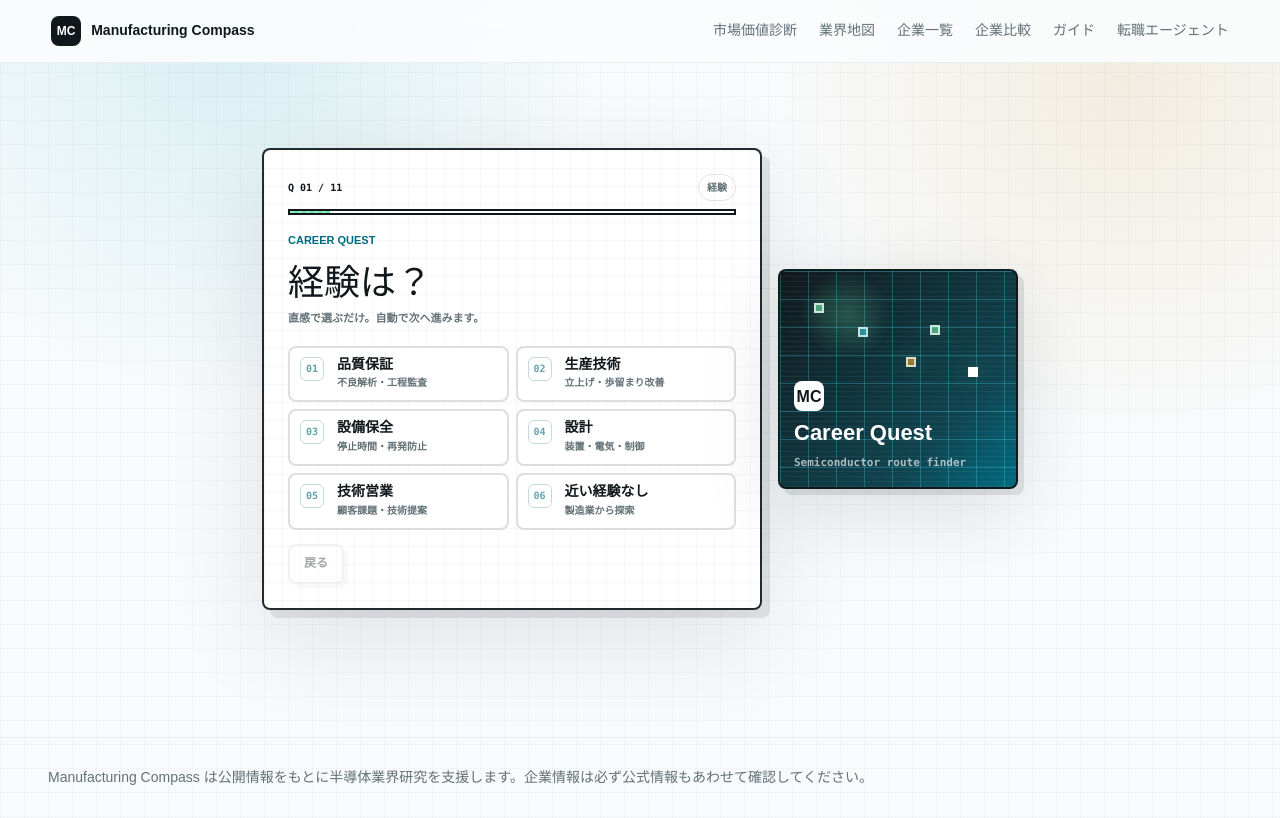
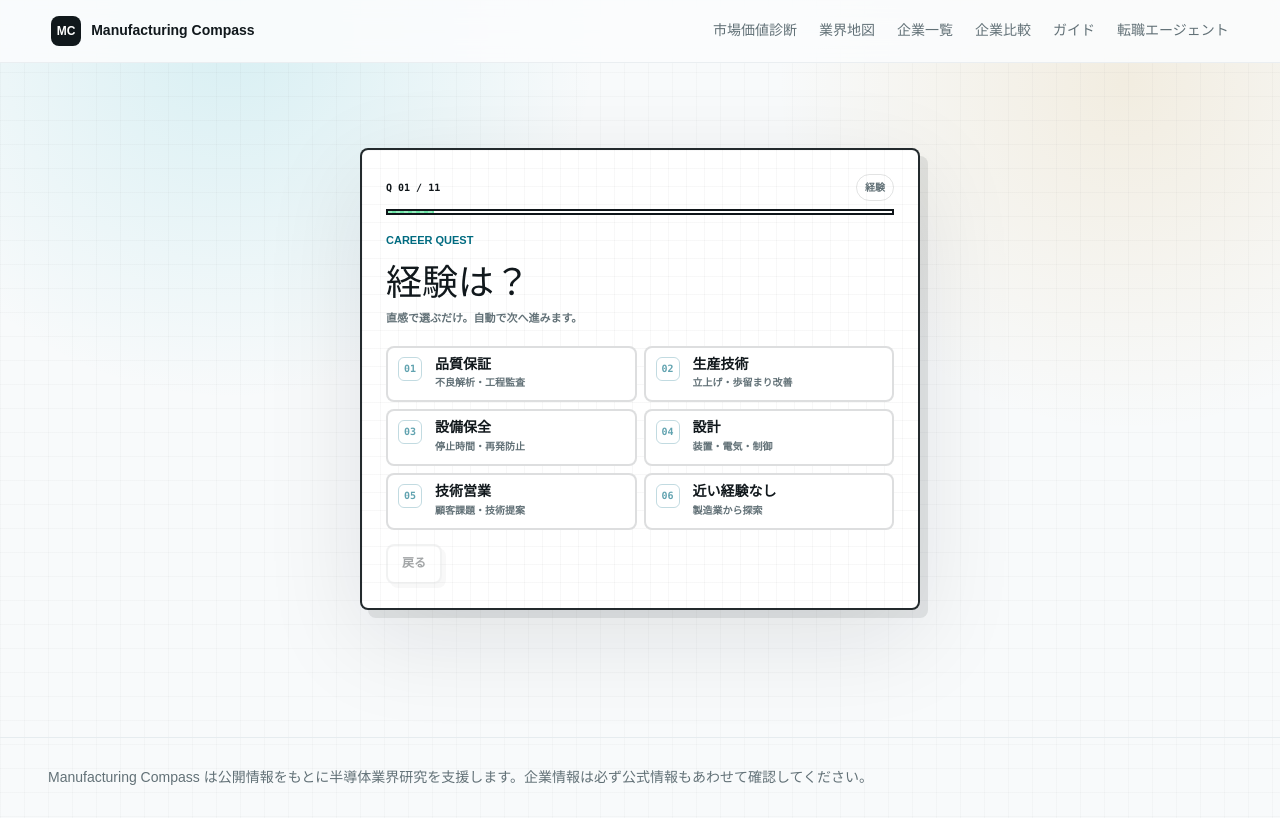
Before and after one commit to ryo0905-eng/manufacturing-compass, a Next.js app: page /career-compass in a window 1280 px wide. Built offline with nearby package versions, Linux system fonts and the light colour scheme.

Commit message:
Refine career quest layout

```diff
--- a/src/app/globals.css
+++ b/src/app/globals.css
@@ -1289,8 +1289,7 @@ select {
 }
 
 .quiz-shell {
-  grid-template-columns: minmax(0, 500px) minmax(180px, 240px);
-  gap: 16px;
+  grid-template-columns: minmax(0, 560px);
   justify-content: center;
 }
 
@@ -1476,109 +1475,6 @@ select {
 
 .quiz-actions .compact-next:disabled {
   opacity: 0;
-}
-
-.quiz-side {
-  display: grid;
-  gap: 10px;
-  justify-self: stretch;
-  min-height: 220px;
-  align-content: end;
-  position: relative;
-  border: 2px solid rgba(17, 24, 28, 0.92);
-  border-radius: 8px;
-  background:
-    radial-gradient(circle at 28% 20%, rgba(110, 231, 168, 0.24), transparent 18%),
-    linear-gradient(var(--quest-line) 1px, transparent 1px),
-    linear-gradient(90deg, var(--quest-line) 1px, transparent 1px),
-    linear-gradient(135deg, #11181c, #0f4450 72%, #006b80);
-  background-size: auto, 28px 28px, 28px 28px, auto;
-  color: #fff;
-  padding: 14px;
-  box-shadow: 6px 6px 0 rgba(17, 24, 28, 0.1), 0 20px 80px rgba(17, 24, 28, 0.12);
-  overflow: hidden;
-}
-
-.quiz-side::after {
-  content: "";
-  position: absolute;
-  inset: 0;
-  background: repeating-linear-gradient(0deg, rgba(255, 255, 255, 0.05) 0 1px, transparent 1px 5px);
-  pointer-events: none;
-}
-
-.quest-map {
-  position: absolute;
-  inset: 14px 14px auto;
-  height: 96px;
-}
-
-.quest-map i {
-  position: absolute;
-  width: 10px;
-  height: 10px;
-  border: 2px solid rgba(255, 255, 255, 0.72);
-  background: rgba(110, 231, 168, 0.62);
-  box-shadow: 0 0 22px rgba(110, 231, 168, 0.32);
-}
-
-.quest-map i:nth-child(1) {
-  top: 18px;
-  left: 20px;
-}
-
-.quest-map i:nth-child(2) {
-  top: 42px;
-  left: 64px;
-  background: rgba(48, 182, 201, 0.66);
-}
-
-.quest-map i:nth-child(3) {
-  top: 72px;
-  left: 112px;
-  background: rgba(201, 148, 46, 0.72);
-}
-
-.quest-map i:nth-child(4) {
-  top: 40px;
-  right: 62px;
-}
-
-.quest-map i:nth-child(5) {
-  top: 82px;
-  right: 24px;
-  background: #fff;
-}
-
-.quiz-side span {
-  display: inline-flex;
-  width: 30px;
-  height: 30px;
-  align-items: center;
-  justify-content: center;
-  position: relative;
-  z-index: 1;
-  border-radius: 8px;
-  background: #fff;
-  color: var(--text);
-  font-weight: 900;
-}
-
-.quiz-side strong {
-  position: relative;
-  z-index: 1;
-  max-width: 190px;
-  font-size: 22px;
-  line-height: 1.05;
-}
-
-.quiz-side small {
-  position: relative;
-  z-index: 1;
-  color: rgba(255, 255, 255, 0.65);
-  font-weight: 800;
-  font-family: ui-monospace, SFMono-Regular, Menlo, Monaco, Consolas, monospace;
-  font-size: 11px;
 }
 
 .quiz-result-card {
@@ -2544,10 +2440,6 @@ select {
     grid-template-columns: 1fr;
   }
 
-  .quiz-side {
-    display: none;
-  }
-
   .quiz-card,
   .quiz-result-card {
     padding: 22px;
--- a/src/components/CareerCompassTool.tsx
+++ b/src/components/CareerCompassTool.tsx
@@ -685,18 +685,6 @@ export function CareerCompassTool() {
         </div>
       </section>
 
-      <aside className="quiz-side" aria-hidden="true">
-        <div className="quest-map">
-          <i />
-          <i />
-          <i />
-          <i />
-          <i />
-        </div>
-        <span>MC</span>
-        <strong>Career Quest</strong>
-        <small>Semiconductor route finder</small>
-      </aside>
     </div>
   );
 }
--- a/src/data/affiliateLinks.ts
+++ b/src/data/affiliateLinks.ts
@@ -40,12 +40,12 @@ export const affiliateAgents: AffiliateAgent[] = [
     id: "give-creation",
     name: "ギブクリエーション",
     category: "製造業・技術職転職",
-    description: "製造業・技術職領域の転職支援候補として管理します。",
+    description: "製造業・技術職領域の転職支援候補として紹介します。",
     recommendedFor: "製造業エンジニアとして、職務経歴の見せ方から相談したい人",
     affiliateUrl: undefined,
-    officialUrl: "",
+    officialUrl: "https://givecreation.com/",
     hasAffiliate: false,
-    note: "公式URL確認後に officialUrl または affiliateUrl を設定してください。",
+    note: "アフィリエイト提携は未確認です。公式サイトへの通常リンクとして掲載します。",
   },
   {
     id: "robert-walters",
@@ -92,5 +92,5 @@ export function getAgentCtaLabel(agent: AffiliateAgent) {
 }
 
 export function getAgentRel(agent: AffiliateAgent) {
-  return "sponsored noopener noreferrer";
+  return agent.hasAffiliate ? "sponsored noopener noreferrer" : "noopener noreferrer";
 }
```
